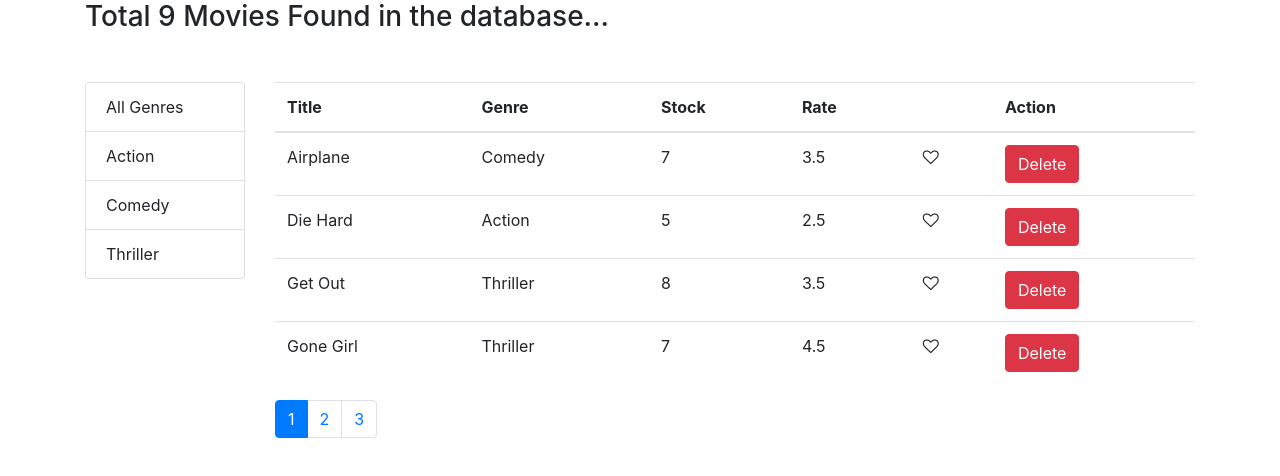
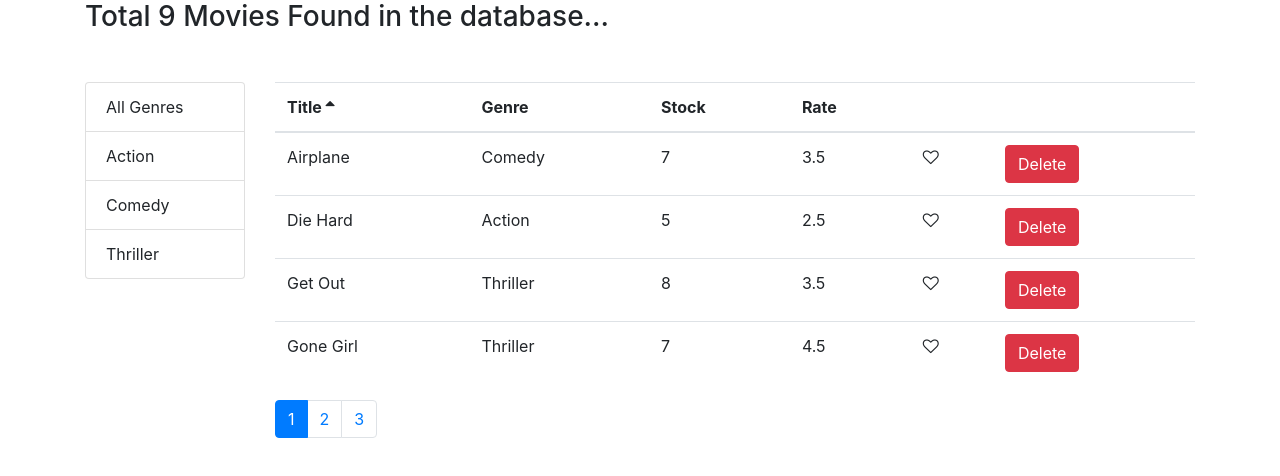
Before and after one commit to AdeelZahid/Movies-Store-Project-, a React (Create React App) app: page / in a window 1280 px wide. Shown: the top 476 px of the page. Built offline with nearby package versions, Linux system fonts and the light colour scheme.

Commit message:
Working on List Group and Pagination almost complete.

```diff
--- a/src/components/common/pagination.jsx
+++ b/src/components/common/pagination.jsx
@@ -4,9 +4,6 @@
 
 const Pagination = (props) => {
     const {itemCount, pageSize, currentPage, onPageChange} = props;
-
-console.log(currentPage)
-
 
 
     const pagesCount = Math.ceil(itemCount / pageSize);
--- /dev/null
+++ b/src/components/common/table.jsx
@@ -0,0 +1,21 @@
+import React, { Component } from 'react';
+import TableHeader from "./tableHeader";
+import TableBody from "./tableBody";
+
+class Table extends Component {
+    render() {
+        const {columns, sortColumn, onSort, data} = this.props;
+        return (
+            <table className="table">
+                <TableHeader
+                    columns={columns}
+                    sortColumn={sortColumn}
+                    onSort={onSort}
+                />
+                <TableBody columns={columns} data={data}/>
+        </table>
+         );
+    }
+}
+
+export default Table;
--- /dev/null
+++ b/src/components/common/tableBody.jsx
@@ -0,0 +1,43 @@
+import React, { Component } from 'react'
+import _ from 'lodash';
+
+class TableBody extends Component {
+
+    renderCell = (item, column) => {
+        if(column.content)
+            return  column.content(item);
+
+        return [_.get(item, column.path)];
+    }
+    createKey = (item, column) => {
+        return item._id + (column.path || column.key)
+    }
+
+    render() {
+        const { data, columns} = this.props;
+
+        // console.log(data, columns);
+        // data.map( d => (
+        //     console.log(d)
+        // ))
+        // columns.map( c => (
+        //     console.log(c)
+        // ))
+
+        return (
+            <tbody>
+                {data.map( item =>
+                    <tr key={item._id}>
+                        {columns.map( column =>
+                            <td key={this.createKey(item, column)}>
+                                {this.renderCell(item, column)}
+                            </td>
+                        )}
+                    </tr>
+                )}
+            </tbody>
+         );
+    }
+}
+
+export default TableBody;
--- /dev/null
+++ b/src/components/common/tableHeader.jsx
@@ -0,0 +1,43 @@
+import React, { Component } from 'react'
+
+
+// columns: array
+//sortColumn: object
+//onSort: function
+
+class tableHeader extends Component {
+    raiseSort = path => {
+        const sortColumn = {...this.props.sortColumn}
+        if(sortColumn.path === path)
+          sortColumn.order = (sortColumn.order === 'asc') ? 'desc' : 'asc';
+        else{
+          sortColumn.path = path;
+          sortColumn.order = 'asc'
+        }
+
+        this.props.onSort(sortColumn)
+    }
+
+    renderSortIcon = (column) => {
+        const {sortColumn} = this.props;
+        if(column.path !== sortColumn.path) return null;
+        if(sortColumn.order === "asc") return <i className="fa fa-sort-asc"></i>;
+        return <i className="fa fa-sort-desc"></i>
+    }
+
+    render() {
+        return (
+                <thead>
+                    <tr>
+                        {this.props.columns.map(column => (
+                            <th className="clickable" key={column.path || column.key} onClick={()=> this.raiseSort(column.path)}>
+                                 {column.label} {this.renderSortIcon(column)}
+                            </th>
+                        ))}
+                    </tr>
+                </thead>
+          );
+    }
+}
+
+export default tableHeader;
--- a/src/components/movies.jsx
+++ b/src/components/movies.jsx
@@ -19,8 +19,8 @@
   }
 
   componentDidMount() {
-    const allGenres = [{ _id: " ", name: "All Genres"}, ...getGenres()]
-    this.setState({movies: getMovies(), genres: allGenres });
+    const genres = [{ _id: " ", name: "All Genres"}, ...getGenres()]
+    this.setState({movies: getMovies(), genres: genres });
   }
 
    handleDelete = (movie) => {
@@ -45,46 +45,44 @@
     this.setState({selectedGenre : genre, currentPage: 1})
   }
 
-  handleSort = (path) => {
-    console.log(path);
+  handleSort = (sortColumn) => {
+    console.log(sortColumn);
+    this.setState({sortColumn})
+  }
 
-    const sortColumn = {...this.state.sortColumn}
-    if(sortColumn.path === path)
-      sortColumn.order = (sortColumn.order === 'asc') ? 'desc' : 'asc';
-    else{
-      sortColumn.path = path;
-      sortColumn.order = 'asc'
-    }
-
-    this.setState({sortColumn})
+  getPageData = () => {
+    const {pageSize, currentPage, sortColumn, selectedGenre, movies: allMovies} = this.state;
+    console.log("All Movies Return ", allMovies)
+    const filtered = selectedGenre  &&  selectedGenre._id
+                ? allMovies.filter(m => m.genre._id === selectedGenre._id)
+                : allMovies;
+  console.log("Filtered ", filtered)
+  const sorted = _.orderBy(filtered, [sortColumn.path], [sortColumn.order])
+  const movies = Paginate(sorted, currentPage, pageSize);
+  console.log(movies)
+  return {totalCount: filtered.length, data: movies};
   }
 
 render() {
 
   const {length: count} = this.state.movies;
-  const {pageSize, currentPage, selectedGenre, sortColumn, movies: allMovies} = this.state;
+  const {pageSize, currentPage, sortColumn, genres, selectedGenre} = this.state;
 
   if (count === 0) return <h4> There are no movies in database</h4>
+  const {totalCount, data: movies} = this.getPageData();
 
-  const filtered = selectedGenre  &&  selectedGenre._id
-                ? allMovies.filter(m => m.genre._id === selectedGenre._id)
-                : allMovies;
-
-  const sorted = _.orderBy(filtered, [sortColumn.path], [sortColumn.order])
-
-  const movies = Paginate(sorted, currentPage, pageSize);
 
   return (
 
     <div className="container">
 
-    <h3 className="mb-5">Total {filtered.length} Movies Found in the database... </h3>
+    <h3 className="mb-5">Total {totalCount} Movies Found in the database... </h3>
     <div className="row">
 
       <div className="col-2">
         <ListGroup
-          items={this.state.genres}
-          selectedItem = {this.state.selectedGenre}
+          items={genres}
+          selectedItem = {selectedGenre}
           onItemSelect={this.handleGenreSelect}
         />
       </div>
@@ -93,13 +91,14 @@
 
         <MoviesTable
           movies={movies}
+          sortColumn={sortColumn}
           onLike={this.handleLike}
           onDelete={this.handleDelete}
           onSort={this.handleSort}
         />
 
         <Pagination
-          itemCount={filtered.length}
+          itemCount={totalCount}
           pageSize={pageSize}
           onPageChange={this.handlePageChange}
           currentPage= {currentPage}
--- a/src/components/moviesTable.jsx
+++ b/src/components/moviesTable.jsx
@@ -1,45 +1,33 @@
-import React from 'react';
-import Like from './common/like';
+import React, { Component } from "react";
+import Table from './common/table';
+import Like from "./common/like";
 
-const moviesTable = (props) => {
+class moviesTable extends Component {
 
-    const {movies, onDelete, onLike, onSort} = props;
-    console.log(movies)
+  columns=[
+    {path: 'title', label: 'Title'},
+    {path: 'genre.name', label: 'Genre'},
+    {path: 'numberInStock', label: 'Stock'},
+    {path: 'dailyRentalRate', label: 'Rate'},
+    {key: "Like", content: movie=> <Like liked={movie.liked} onClick={() => this.props.onLike(movie)} />},
+    {key: "Action", content:movie => <button className="btn btn-danger" onClick={() => { this.props.onDelete(movie); }}>  Delete </button>}
+  ]
+
+  render() {
+    const { movies, onSort, sortColumn } = this.props;
+    // console.log(movies);
 
     return (
-        <div>
-            <table className="table">
-
-<thead>
-  <tr>
-    <th onClick={()=> onSort('title')}>Title</th>
-    <th onClick={()=> onSort('genre.name')}>Genre</th>
-    <th onClick={()=> onSort('numberInStock')}>Stock</th>
-    <th onClick={()=> onSort("dailyRentalRate")}>Rate</th>
-    <th ></th>
-    <th scope="col">Action</th>
-  </tr>
-</thead>
-
-<tbody>
-  {movies.map((movie) => (
-    <tr key={movie._id}>
-      <td>{movie.title}</td>
-      <td>{movie.genre.name}</td>
-      <td>{movie.numberInStock}</td>
-      <td>{movie.dailyRentalRate}</td>
-      <td><Like liked={movie.liked} onClick={()=>onLike(movie)}/></td>
-      <td>
-        {" "}
-        <button
-          className="btn btn-danger"
-          onClick={() => {onDelete(movie);}}>Delete</button></td>
-    </tr>
-  ))}
-</tbody>
-</table>
-        </div>
-    )
+      <div>
+        <Table
+          columns={this.columns}
+          data={movies}
+          sortColumn={sortColumn}
+          onSort={onSort}
+         />
+      </div>
+    );
+  }
 }
 
-export default moviesTable
+export default moviesTable;
--- a/src/index.css
+++ b/src/index.css
@@ -11,3 +11,7 @@
   font-family: source-code-pro, Menlo, Monaco, Consolas, 'Courier New',
     monospace;
 }
+
+.clickable{
+  cursor: pointer;
+}
```
